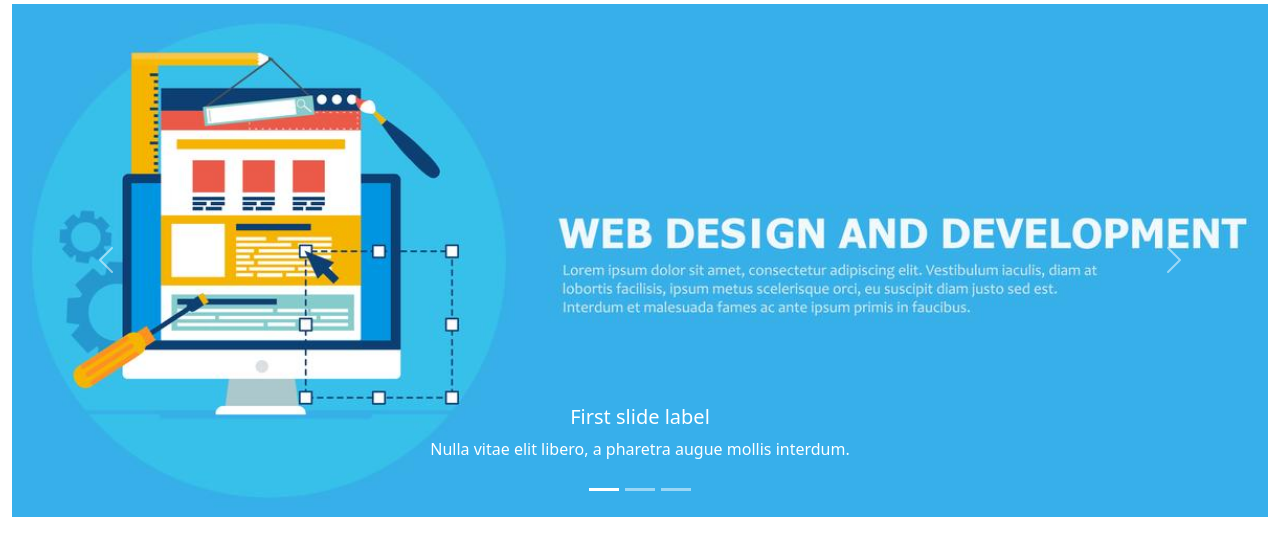
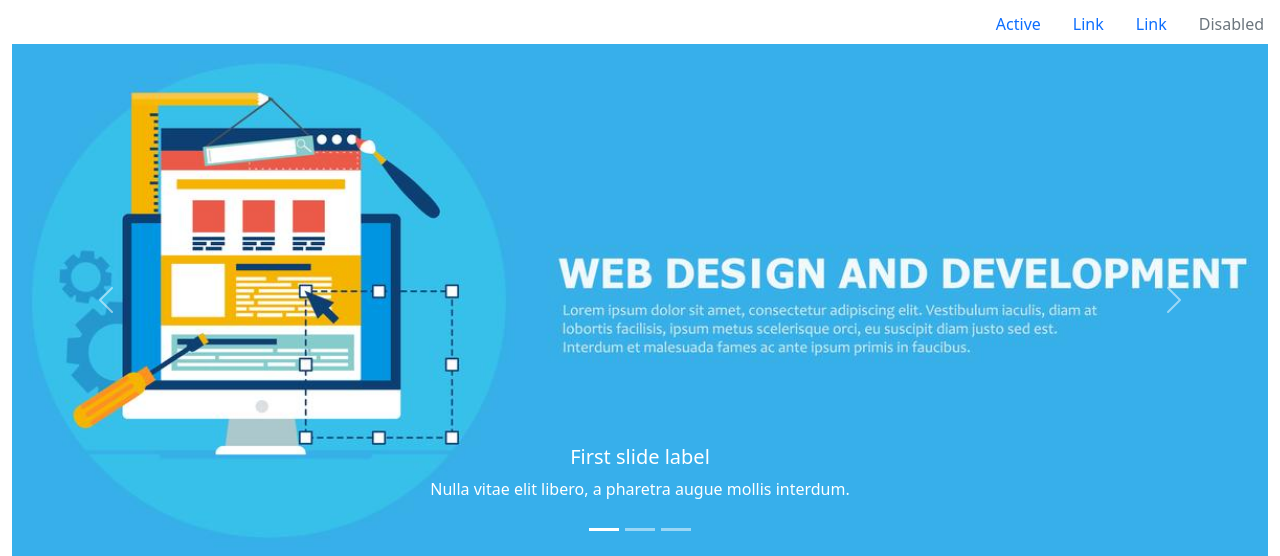
Before and after one commit to dnetochaves/repense_rh, a Django app: page / in a window 1280 px wide. Shown: the part 76-632 px from the top of the page. Run offline with Django 3.2, Linux system fonts and the light colour scheme; parts of the project's set-up code (start-up, migrations or seed data) failed here and were passed over; some libraries are stand-ins or nearby versions.

Commit message:
change alowed_host

```diff
--- a/repense_rh/settings.py
+++ b/repense_rh/settings.py
@@ -26,7 +26,7 @@ SECRET_KEY = '4ia)!r5kk!+q=7ryy)f)woe^3^fjy12u1c77#gkv%x4ioct)g+'
 # SECURITY WARNING: don't run with debug turned on in production!
 DEBUG = True
 
-ALLOWED_HOSTS = []
+ALLOWED_HOSTS = ['54.165.160.17:8080/', '127.0.0.1']
 
 
 # Application definition
--- a/templates/base.html
+++ b/templates/base.html
@@ -19,6 +19,20 @@
 
     {% include 'partials/_nav.html' %}
     {% include 'partials/_message.html' %}
+    <ul class="nav justify-content-end">
+        <li class="nav-item">
+          <a class="nav-link active" aria-current="page" href="#">Active</a>
+        </li>
+        <li class="nav-item">
+          <a class="nav-link" href="#">Link</a>
+        </li>
+        <li class="nav-item">
+          <a class="nav-link" href="#">Link</a>
+        </li>
+        <li class="nav-item">
+          <a class="nav-link disabled" href="#" tabindex="-1" aria-disabled="true">Disabled</a>
+        </li>
+      </ul>
     <main class="container-fluid">
 
         {% block main %}
```
